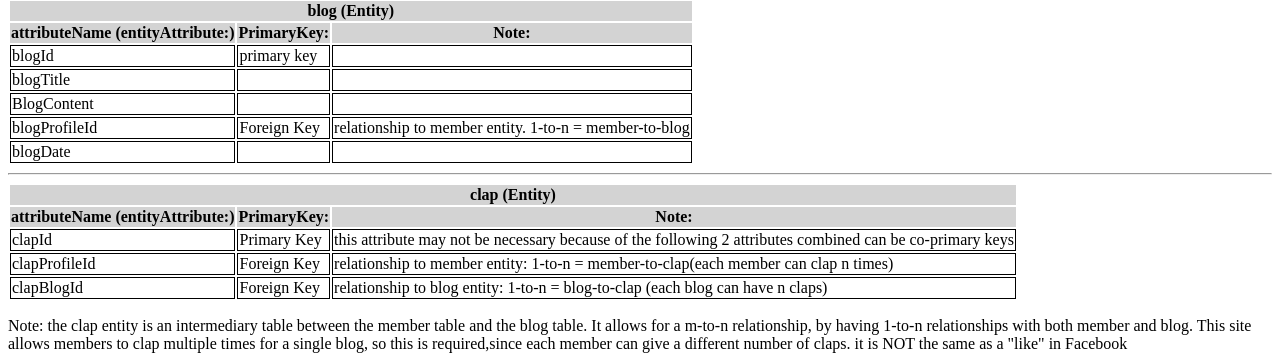
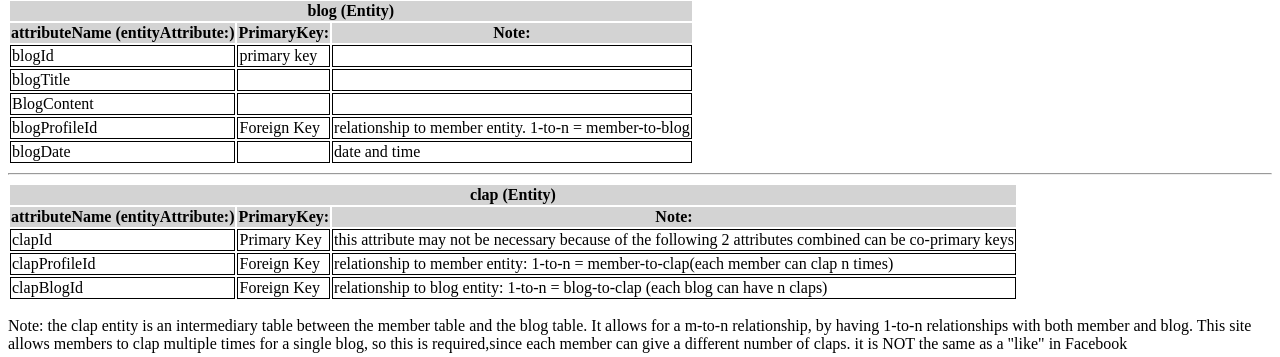
Before and after one commit to akhamsamran/data-design, a PHP site: page / in a window 1280 px wide. Shown: the part 442-799 px from the top of the page. Run offline with PHP 8.4, Linux system fonts and the light colour scheme.

Commit message:
added time to date

```diff
--- a/index.php
+++ b/index.php
@@ -99,7 +99,7 @@
 					<tr>
 						<td>blogDate</td>
 						<td></td>
-						<td></td>
+						<td>date and time</td>
 					</tr>
 				</table>
 				<hr/>
```
